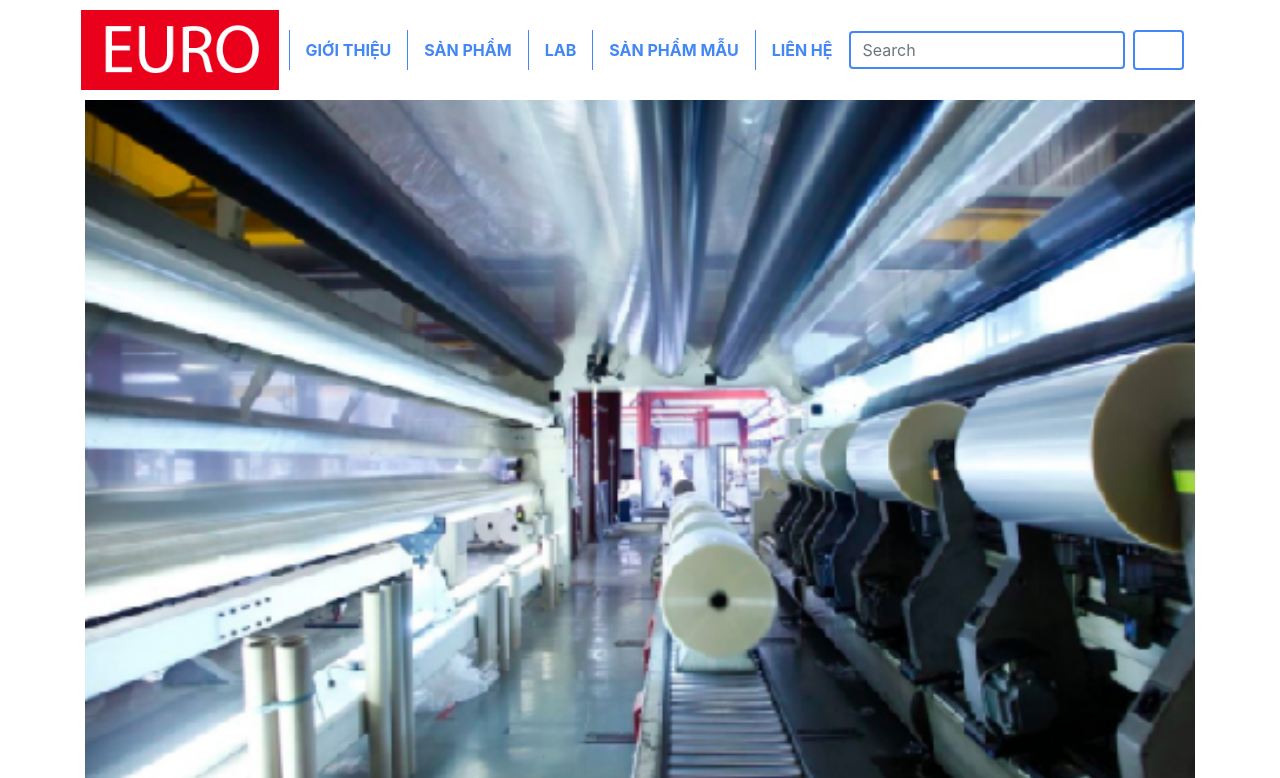
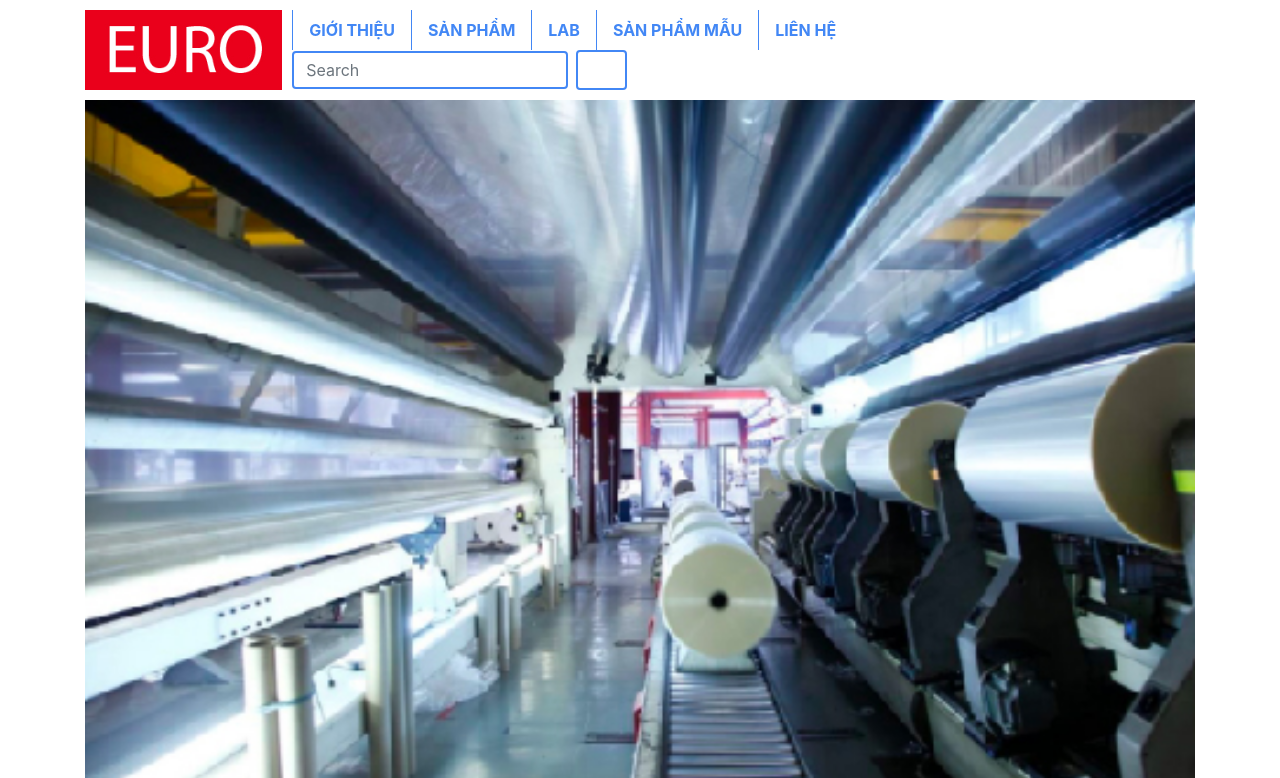
Before and after one commit to mnit016/mnit016.github.io, a PHP site: page / in a window 1280 px wide. Shown: the top 778 px of the page. Run offline with PHP 8.4, Linux system fonts and the light colour scheme; some libraries are stand-ins or nearby versions.

Commit message:
update header

```diff
--- a/public/components/navbar.html
+++ b/public/components/navbar.html
@@ -1,6 +1,7 @@
 <nav>
     <div class="">
-        <div class="col-12 container">
+        <div class="container">
+            <div class="col-12">
                 <img src="./ext/img/LOGO-EURO.jpg" alt="">
                 <ul class="row">
                     <li class="">
@@ -29,4 +30,5 @@
                 </ul>
             </div>
         </div>
+    </div>
 </nav>
--- a/public/css/s.css
+++ b/public/css/s.css
@@ -32,7 +32,7 @@ nav .col-12 {
   background-color: white !important;
   padding-left: 0;
   display: flex;
-  justify-content: center;
+  justify-content: space-between;
   align-items: center;
 }
 nav .col-12 ul {
--- a/public/css/s.scss
+++ b/public/css/s.scss
@@ -41,7 +41,7 @@ nav {
         background-color: white !important;
         padding-left: 0;
         display: flex;
-        justify-content: center;
+        justify-content: space-between;
         align-items: center;
 
         ul {
```
Also changed, not shown: 1 other file. Lines whose indentation alone changed are shown as unchanged.
